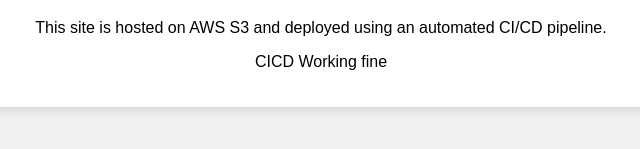
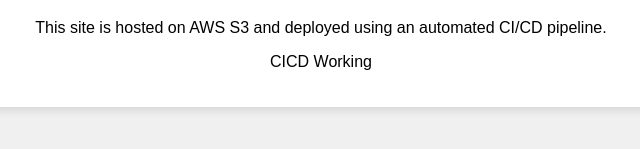
Before and after one commit to Hardik9791/Serverless-CICD, a plain HTML site: page index.html in a window 1280 px wide. Shown: the part 139-288 px from the top of the page, 319-959 px from the left. Drawn offline with Linux system fonts and the light colour scheme.

Commit message:
updated index.html file

```diff
--- a/index.html
+++ b/index.html
@@ -10,7 +10,7 @@
     <div class="container">
         <h1>Welcome to My Static Website</h1>
         <p>This site is hosted on AWS S3 and deployed using an automated CI/CD pipeline.</p>
-        <p>CICD Working fine</p>
+        <p>CICD Working</p>
     </div>
     <script src="app.js"></script>
 </body>
```
